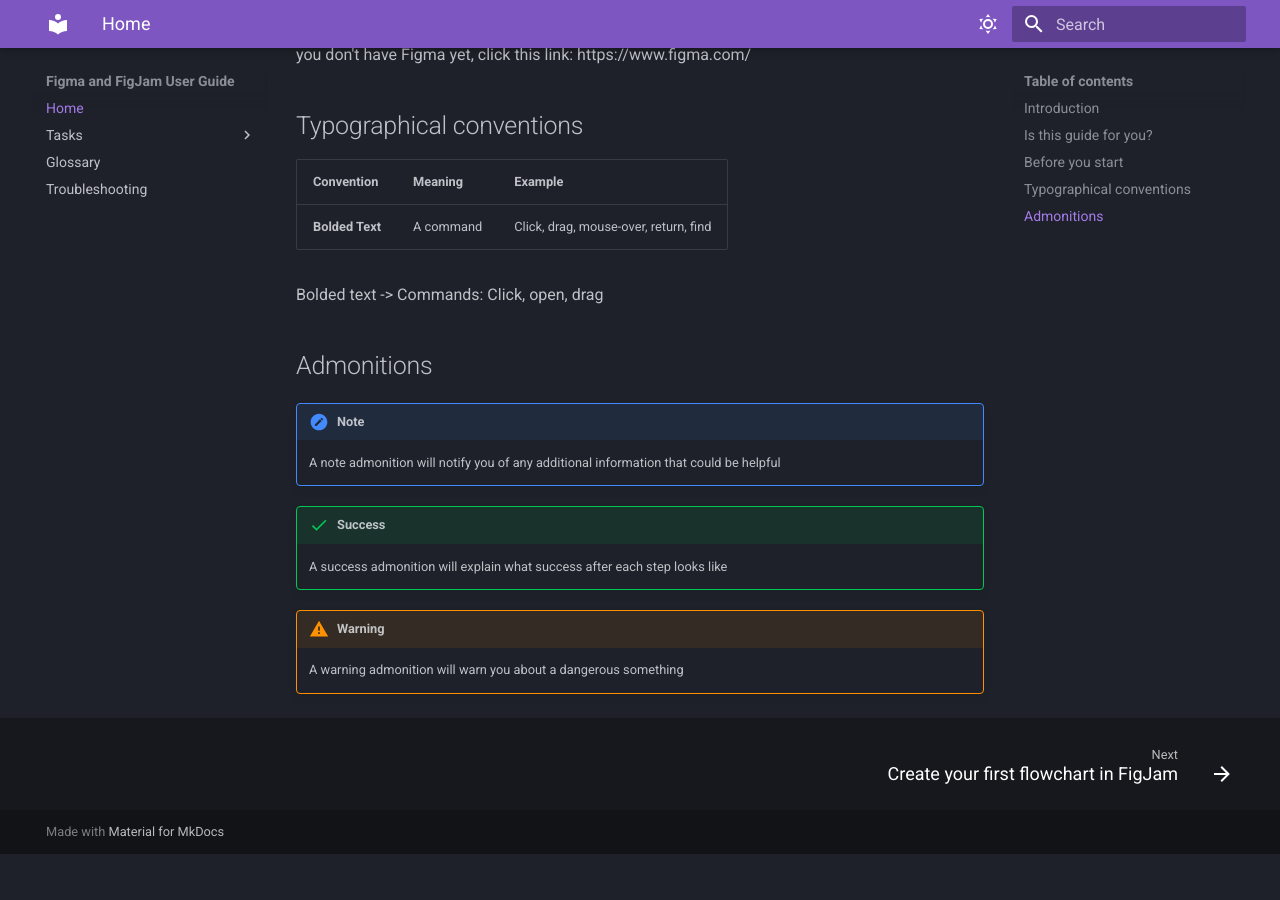
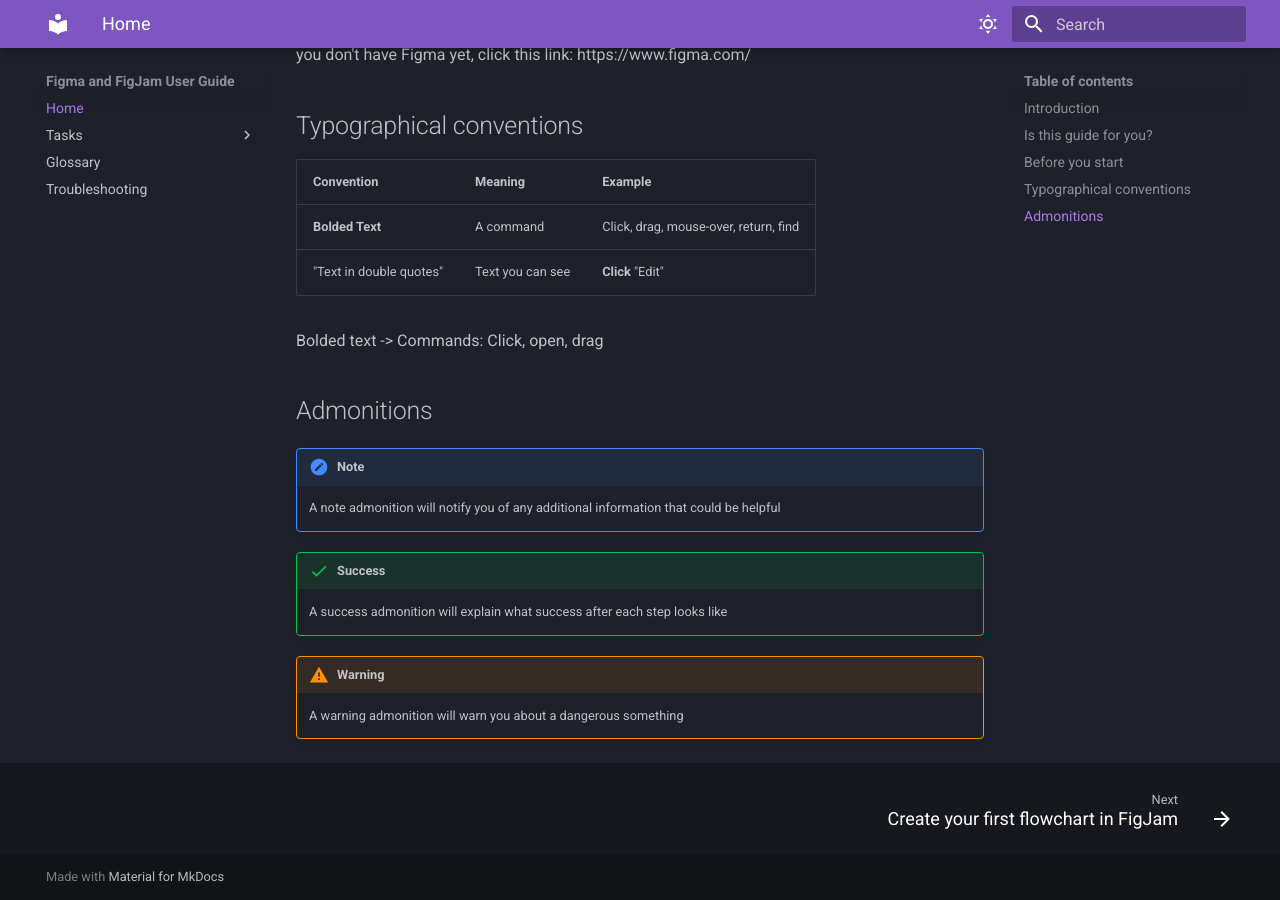
Before and after one commit to andrew-solomko/mkdocs-material-tutorial-andrew, an MkDocs documentation site: the page built from docs/index.md, in a window 1280 px wide and 900 px high, scrolled down 601 px. Built offline with MkDocs 1.6.1 and Material for MkDocs 9.7.7, drawn with Linux system fonts in a browser that asks for light colours; before the commit the page ends 1455 px from its top, so only the background shows below that.

```diff
--- a/docs/index.md
+++ b/docs/index.md
@@ -28,9 +28,10 @@ Ensure you have a Figma account, you can select a free version when making your
 
 ## Typographical conventions
 
-| Convention      | Meaning   | Example                               |
-| --------------- | --------- | ------------------------------------- |
-| **Bolded Text** | A command | Click, drag, mouse-over, return, find |
+| Convention              | Meaning          | Example                               |
+| ----------------------- | ---------------- | ------------------------------------- |
+| **Bolded Text**         | A command        | Click, drag, mouse-over, return, find |
+| "Text in double quotes" | Text you can see | **Click** "Edit"                      |
 
 Bolded text -> Commands: Click, open, drag
 
```
